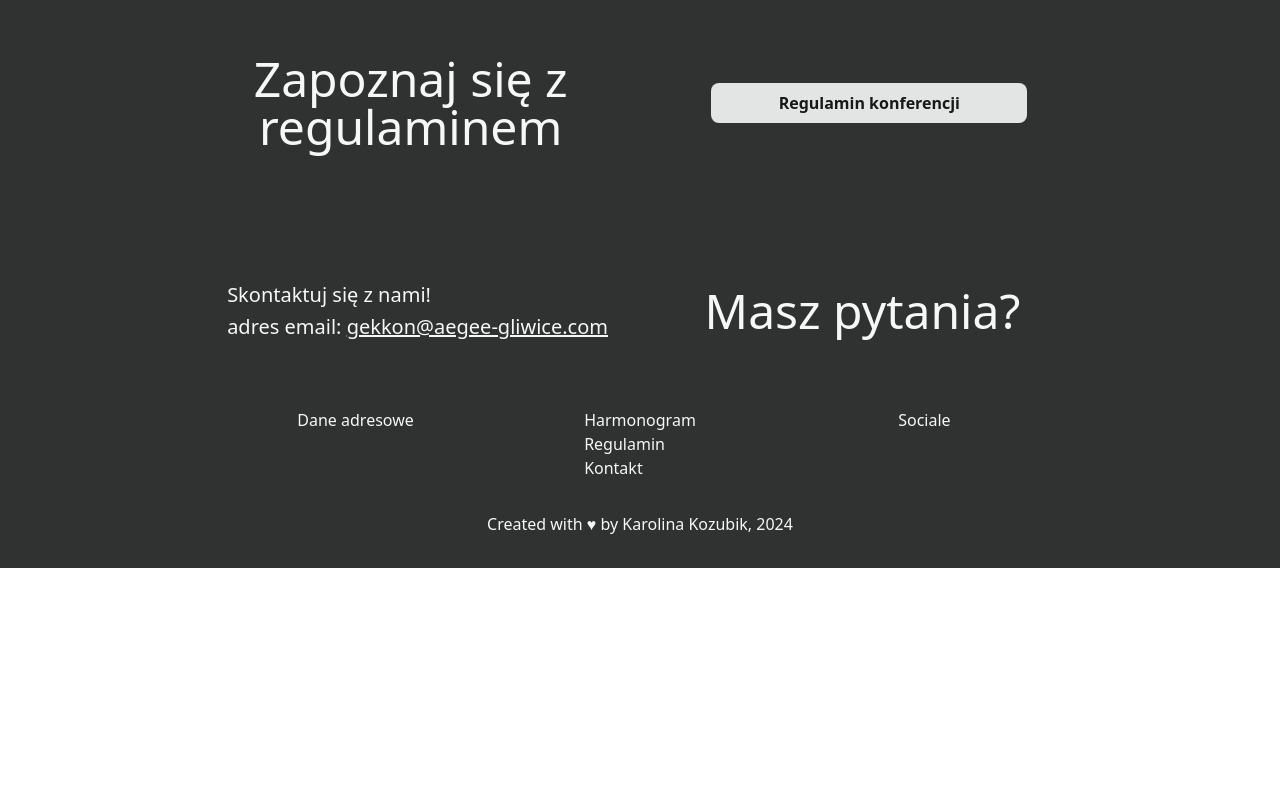
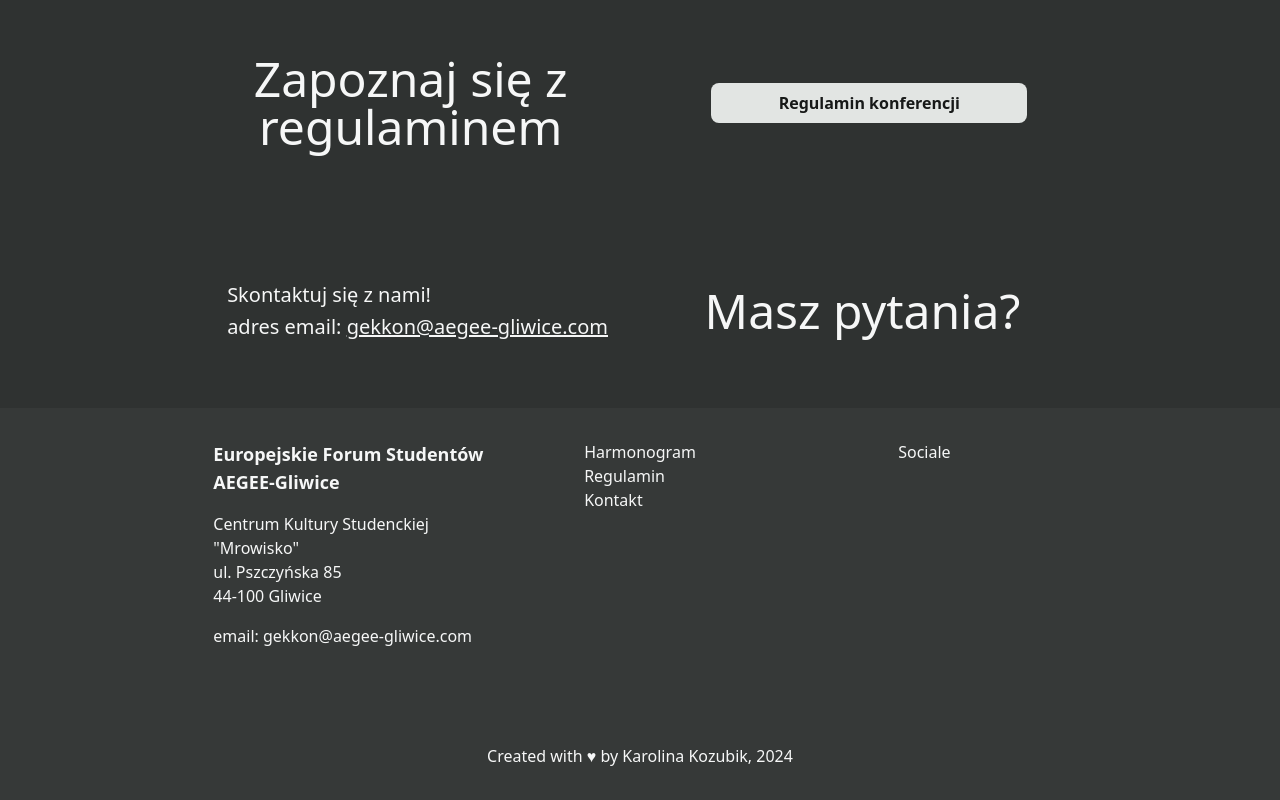
Before and after one commit to RadekJedrzejczyk/gekkon-website, a Vue app: page / in a window 1280 px wide. Shown: the part 1227-2027 px from the top of the page. Before the commit the page ends 1795 px from the top, so only its background shows below. Built offline with nearby package versions, Linux system fonts and the light colour scheme.

Commit message:
add contact info to footer

```diff
--- a/src/App.vue
+++ b/src/App.vue
@@ -13,7 +13,7 @@ import FooterPanel from './components/FooterPanel.vue';
     </section>
     <section id="sponsors"></section>
   </main>
-  <footer>
+  <footer class="bg-marshland-800">
     <FooterPanel />
   </footer>
 </template>
--- a/src/components/FooterPanel.vue
+++ b/src/components/FooterPanel.vue
@@ -3,10 +3,16 @@ import NavItems from '@/components/NavItems.vue'
 </script>
 
 <template>
-  <div class="mt-16 w-2/3 mx-auto">
-    <div class="grid md:grid-cols-3 justify-items-center">
+  <div class="mt-16 pt-8 w-2/3 mx-auto">
+    <div class="grid md:grid-cols-3 justify-items-center pb-16">
       <div>
-        <p>Dane adresowe</p>
+        <p class="font-bold text-lg pb-4">Europejskie Forum Studentów AEGEE-Gliwice</p>
+        <p class="pb-4">
+          Centrum Kultury Studenckiej "Mrowisko" <br>
+          ul. Pszczyńska 85 <br>
+          44-100 Gliwice <br>
+        </p>
+        <p>email: gekkon@aegee-gliwice.com</p>
       </div>
       <div>
         <NavItems classes="block"/>
```
